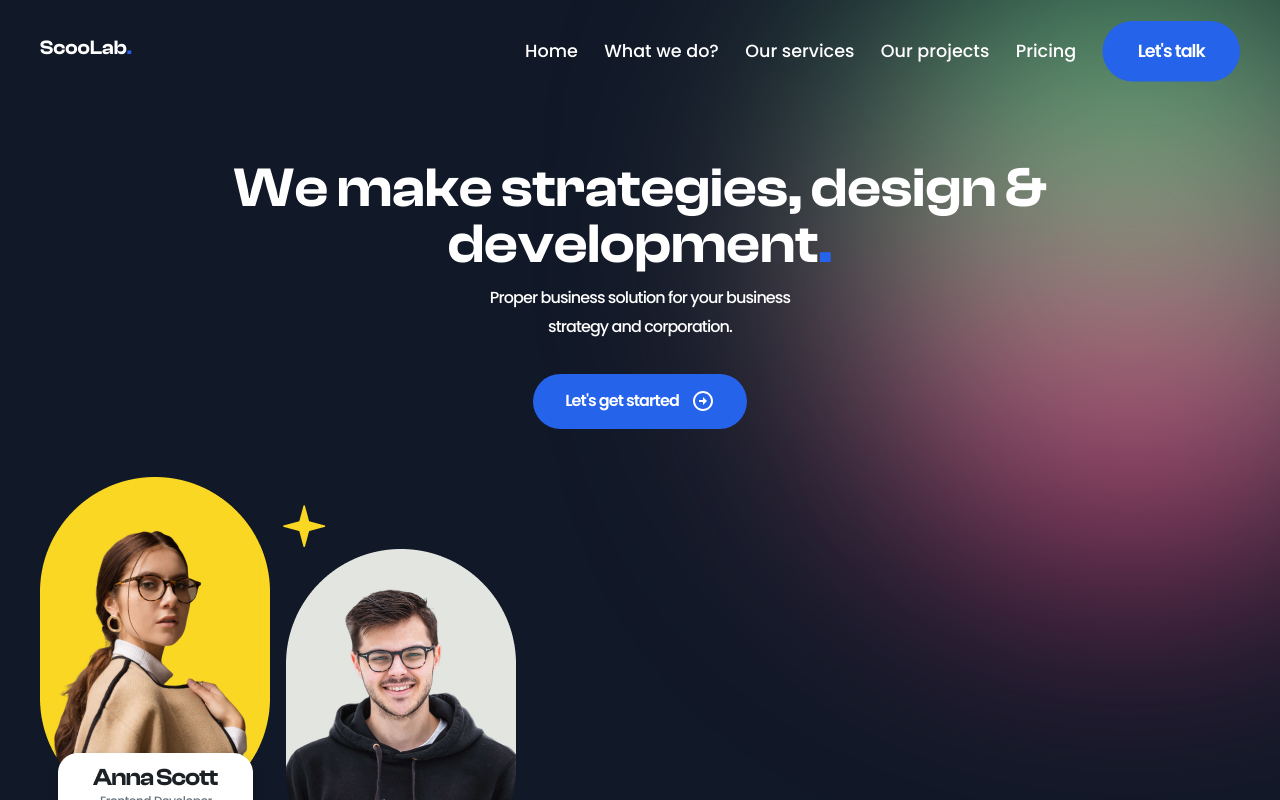
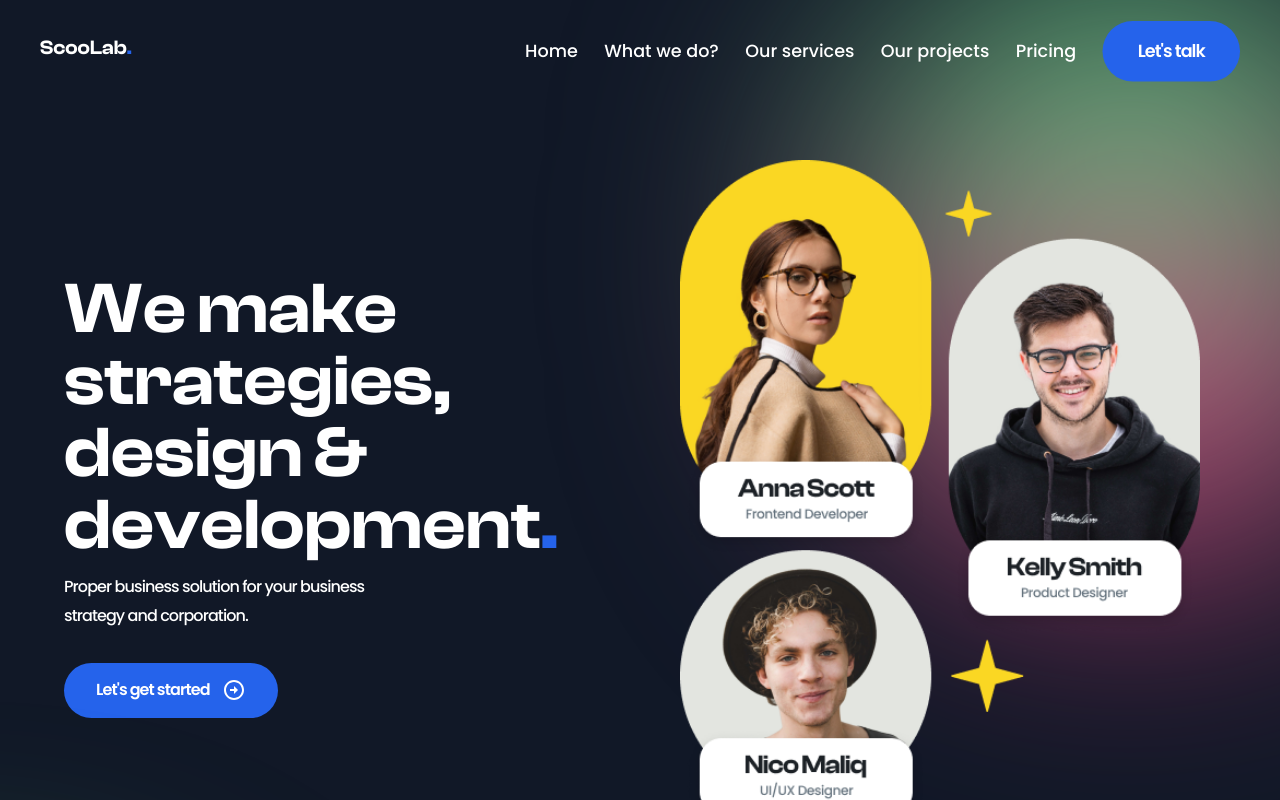
Before and after one commit to fajarfadillahh/scoolab-digital-agency-react-tailwind, a React (Vite) app: page /what-we-do in a window 1280 px wide. Shown: the top 800 px of the page. Built offline with nearby package versions, Linux system fonts and the light colour scheme.

Commit message:
modified: responsive Hero - WhatWeDo page

```diff
--- a/src/parts/WhatWeDoPage/Hero.jsx
+++ b/src/parts/WhatWeDoPage/Hero.jsx
@@ -11,9 +11,9 @@ const Hero = () => {
       {/* gradient */}
       <div className="absolute -top-[40px] -right-[150px] h-[400px] w-[400px] rounded-full bg-gradient-to-t from-pink-600 to-green-400 blur-[130px] 2xl:-bottom-[30px] 2xl:h-[600px] 2xl:w-[600px]" />
 
-      <div className="container relative grid gap-12">
-        <div className="text-center">
-          <h1 className="section-title">
+      <div className="container relative grid gap-12 sm:mx-auto sm:max-w-xl lg:max-w-5xl lg:grid-cols-2 lg:items-center 2xl:max-w-6xl">
+        <div className="text-center lg:text-left">
+          <h1 className="section-title text-[64px] lg:text-[72px]">
             We make strategies, design & development
             <span className="text-blue-600">.</span>
           </h1>
@@ -27,7 +27,11 @@ const Hero = () => {
           </Link>
         </div>
 
-        <img src={HeroImg} alt="hero img" />
+        <img
+          src={HeroImg}
+          alt="hero img"
+          className="justify-self-center 2xl:w-[520px]"
+        />
       </div>
     </section>
   );
```
